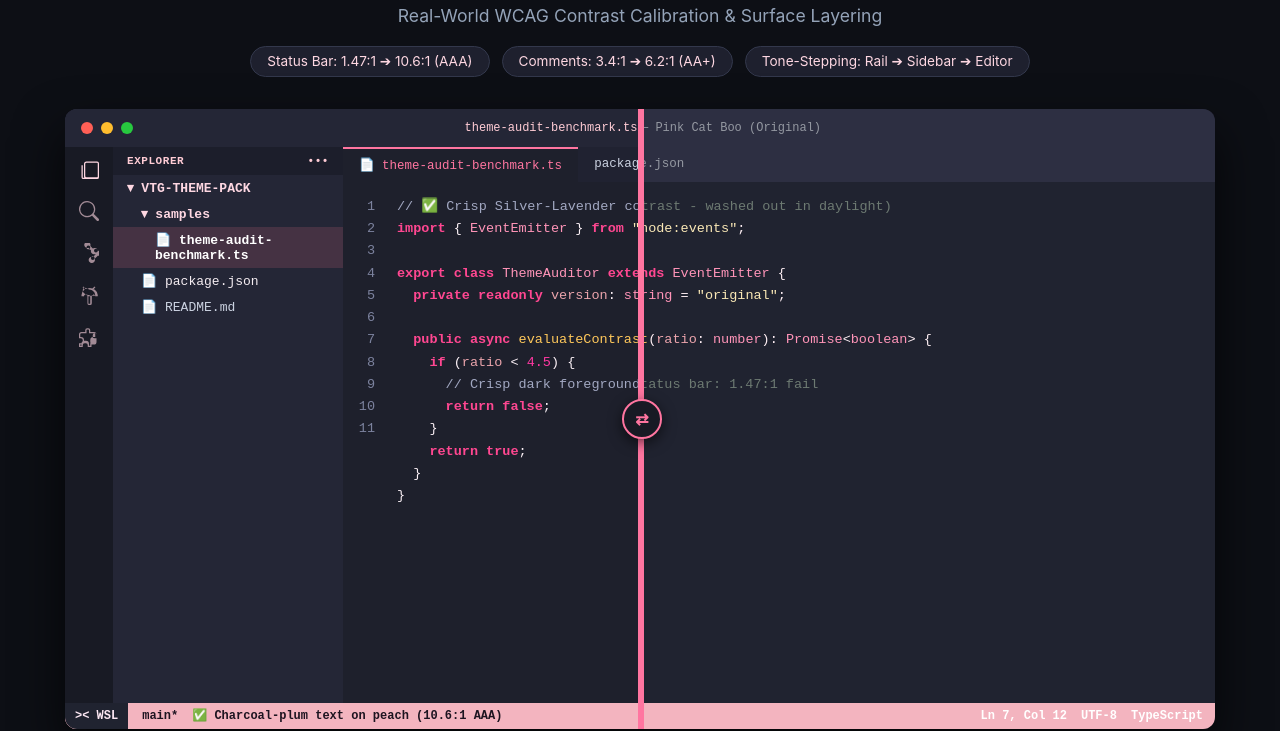
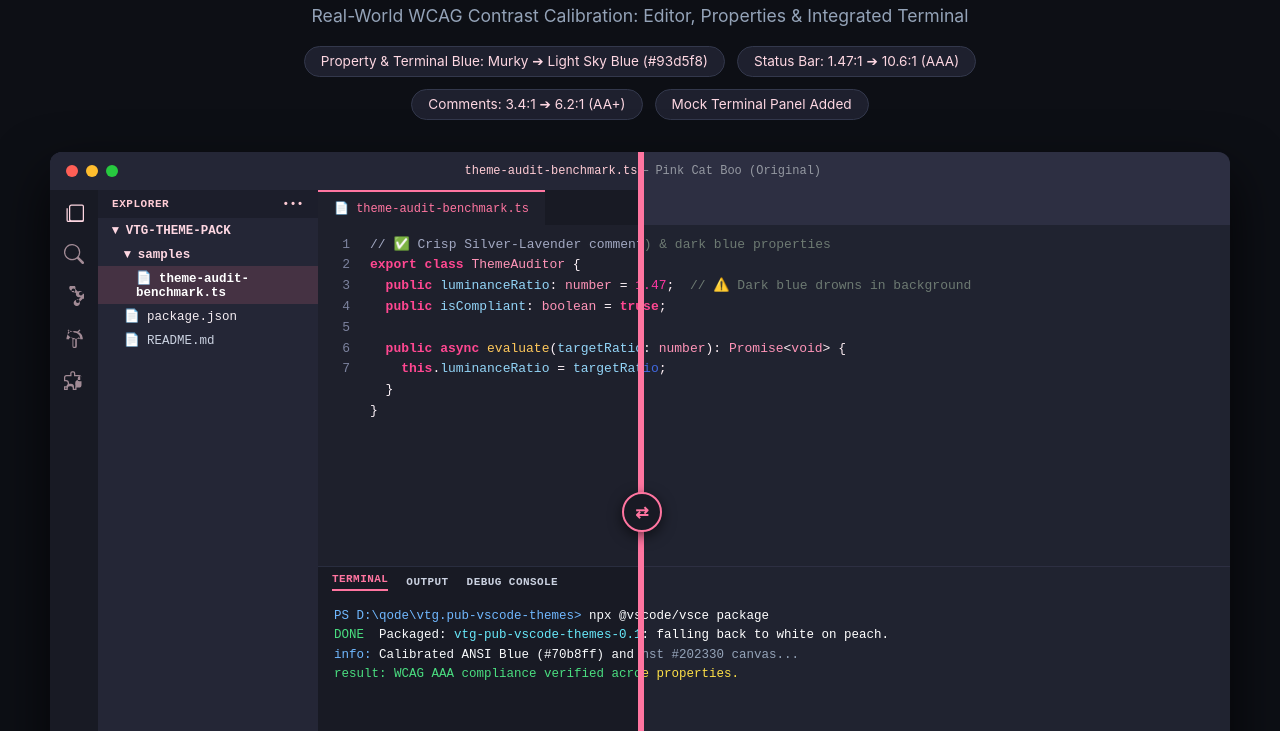
Before and after one commit to voltaire-toledo/a11y.fy-themes, a website: page docs/index.html in a window 1280 px wide. Shown: the part 89-820 px from the top of the page. Drawn offline with Linux system fonts and the light colour scheme.

Commit message:
feat: add mock terminal panel and lift dark blue properties and ANSI terminal blue to light sky blue

```diff
--- a/docs/index.html
+++ b/docs/index.html
@@ -24,7 +24,7 @@
     }
     header {
       text-align: center;
-      max-width: 840px;
+      max-width: 860px;
       margin-bottom: 2rem;
     }
     h1 {
@@ -59,11 +59,11 @@
     .compare-container {
       position: relative;
       width: 100%;
-      max-width: 1150px;
-      height: 620px;
+      max-width: 1180px;
+      height: 720px;
       border-radius: 12px;
       overflow: hidden;
-      box-shadow: 0 24px 50px rgba(0,0,0,0.7);
+      box-shadow: 0 24px 55px rgba(0,0,0,0.75);
       background: #181a24;
       user-select: none;
     }
@@ -76,7 +76,7 @@
       display: flex;
       flex-direction: column;
       font-family: "JetBrainsMono Nerd Font", "JuliaMonoForced Nerd Font", monospace;
-      font-size: 13.5px;
+      font-size: 13px;
     }
 
     /* VS Code Title Bar */
@@ -137,7 +137,7 @@
 
     /* Explorer Sidebar */
     .sidebar {
-      width: 230px;
+      width: 220px;
       display: flex;
       flex-direction: column;
       overflow: hidden;
@@ -153,28 +153,28 @@
       justify-content: space-between;
     }
     .tree-item {
-      padding: 5px 14px;
+      padding: 4px 14px;
       display: flex;
       align-items: center;
       gap: 8px;
-      font-size: 13px;
+      font-size: 12.5px;
     }
-    .tree-item.folder {
-      font-weight: 600;
-    }
-    .tree-item.indent-1 {
-      padding-left: 28px;
-    }
-    .tree-item.indent-2 {
-      padding-left: 42px;
-    }
-    .tree-item.active {
-      background: rgba(254, 124, 142, 0.15);
+    .tree-item.folder { font-weight: 600; }
+    .tree-item.indent-1 { padding-left: 26px; }
+    .tree-item.indent-2 { padding-left: 38px; }
+    .tree-item.active { background: rgba(254, 124, 142, 0.15); }
+
+    /* Center Main Workspace (Editor + Terminal) */
+    .workspace {
+      flex: 1;
+      display: flex;
+      flex-direction: column;
+      overflow: hidden;
     }
 
     /* Editor Canvas */
     .editor-container {
-      flex: 1;
+      flex: 1.35;
       display: flex;
       flex-direction: column;
       overflow: hidden;
@@ -190,7 +190,7 @@
       display: flex;
       align-items: center;
       gap: 8px;
-      font-size: 12.5px;
+      font-size: 12px;
       position: relative;
     }
     .tab.active {
@@ -199,13 +199,13 @@
     .editor-content {
       flex: 1;
       display: flex;
-      padding: 14px 0;
-      line-height: 1.65;
+      padding: 10px 0;
+      line-height: 1.6;
     }
     .line-numbers {
-      width: 46px;
+      width: 44px;
       text-align: right;
-      padding-right: 14px;
+      padding-right: 12px;
       user-select: none;
     }
     .code-text {
@@ -213,6 +213,37 @@
       padding-left: 8px;
       white-space: pre;
       overflow: hidden;
+    }
+
+    /* Integrated Terminal Panel */
+    .terminal-panel {
+      flex: 1;
+      display: flex;
+      flex-direction: column;
+      overflow: hidden;
+    }
+    .terminal-tabs {
+      height: 30px;
+      display: flex;
+      align-items: center;
+      padding: 0 14px;
+      gap: 18px;
+      font-size: 11px;
+      font-weight: 600;
+      letter-spacing: 0.04em;
+      text-transform: uppercase;
+    }
+    .terminal-tab.active {
+      color: var(--accent);
+      border-bottom: 2px solid var(--accent);
+      padding-bottom: 4px;
+    }
+    .terminal-content {
+      flex: 1;
+      padding: 10px 16px;
+      font-size: 12.5px;
+      line-height: 1.55;
+      white-space: pre;
     }
 
     /* Status Bar */
@@ -242,9 +273,7 @@
     /* ---------------------------------
        Original Theme Palette
        --------------------------------- */
-    .original {
-      z-index: 1;
-    }
+    .original { z-index: 1; }
     .original .window-header { background: #2d2f42; color: #9498a1; }
     .original .activity-bar { background: #202330; color: #fde3e8; }
     .original .sidebar { background: #2d2f42; color: #9498a1; }
@@ -255,6 +284,9 @@
     .original .editor-container { background: #202330; }
     .original .line-numbers { color: #5a5f78; }
     .original .code-text { color: #FFF0F5; }
+    .original .terminal-panel { background: #202330; border-top: 1px solid #2d2f42; }
+    .original .terminal-tabs { background: #202330; color: #9498a1; }
+    .original .terminal-content { color: #ffffff; }
     .original .status-bar { background: #f3b4bf; color: #ffffff; } /* 1.47:1 fail */
     .original .remote-badge { background: #f3b4bf; color: #ffffff; }
 
@@ -277,6 +309,9 @@
     .a11y-fy .editor-container { background: #1e202c; }
     .a11y-fy .line-numbers { color: #7c829e; }
     .a11y-fy .code-text { color: #fdf2f8; }
+    .a11y-fy .terminal-panel { background: #181a24; border-top: 1px solid #292d3f; }
+    .a11y-fy .terminal-tabs { background: #181a24; color: #cbd2e1; }
+    .a11y-fy .terminal-content { color: #f8fafc; }
     .a11y-fy .status-bar { background: #f3b4bf; color: #1d1420; } /* 10.6:1 AAA pass */
     .a11y-fy .remote-badge { background: #202330; color: #fce7f3; }
 
@@ -288,7 +323,18 @@
     .cmt-bad { color: #6D7A72; }
     .cmt-good { color: #a2a8c2; }
     .typ { color: #ff94b8; }
-    .prop { color: #EBA4AC; }
+
+    /* Blue Property Colors: Dark vs. Light Sky Blue */
+    .prop-bad-blue { color: #4169e1; } /* Dark blue that drowns in dark mode */
+    .prop-good-blue { color: #93d5f8; font-weight: 500; } /* Luminous light sky blue */
+
+    /* Terminal ANSI Colors */
+    .term-dim-blue { color: #3b5998; } /* Murky blue in terminal */
+    .term-sky-blue { color: #70b8ff; } /* Luminous sky blue in terminal */
+    .term-cyan { color: #67e8f9; }
+    .term-green { color: #4ade80; }
+    .term-yellow { color: #fde047; }
+    .term-gray { color: #94a3b8; }
 
     /* Slider UI */
     .slider-handle {
@@ -336,11 +382,12 @@
 
   <header>
     <h1>Pink Cat Boo [a11y.fy]</h1>
-    <p class="subtitle">Real-World WCAG Contrast Calibration & Surface Layering</p>
+    <p class="subtitle">Real-World WCAG Contrast Calibration: Editor, Properties & Integrated Terminal</p>
     <div class="badge-bar">
+      <span class="badge">Property & Terminal Blue: Murky ➔ Light Sky Blue (#93d5f8)</span>
       <span class="badge">Status Bar: 1.47:1 ➔ 10.6:1 (AAA)</span>
       <span class="badge">Comments: 3.4:1 ➔ 6.2:1 (AA+)</span>
-      <span class="badge">Tone-Stepping: Rail ➔ Sidebar ➔ Editor</span>
+      <span class="badge">Mock Terminal Panel Added</span>
     </div>
   </header>
 
@@ -360,7 +407,6 @@
       </div>
       <div class="window-body">
         <div class="activity-bar">
-          <!-- Official VS Code Codicon SVG Outlines -->
           <div class="activity-icon active" title="Explorer">
             <svg class="codicon" viewBox="0 0 16 16"><path d="M14.5 2H6a2 2 0 0 0-2 2v10a2 2 0 0 0 2 2h8.5a1.5 1.5 0 0 0 1.5-1.5V3.5A1.5 1.5 0 0 0 14.5 2zm.5 12a.5.5 0 0 1-.5.5H6a1 1 0 0 1-1-1V4a1 1 0 0 1 1-1h8.5a.5.5 0 0 1 .5.5v10.5zM2 5v9.5A1.5 1.5 0 0 0 3.5 16h9v-1h-9a.5.5 0 0 1-.5-.5V5H2z"/></svg>
           </div>
@@ -390,39 +436,48 @@
           <div class="tree-item indent-1">📄 README.md</div>
         </div>
 
+        <div class="workspace">
+          <!-- Editor Area -->
           <div class="editor-container">
             <div class="tab-bar">
               <div class="tab active">
                 <span>📄 theme-audit-benchmark.ts</span>
               </div>
-            <div class="tab inactive">
-              <span>package.json</span>
-            </div>
             </div>
             <div class="editor-content">
-            <div class="line-numbers">1<br>2<br>3<br>4<br>5<br>6<br>7<br>8<br>9<br>10<br>11</div>
-            <div class="code-text"><span class="cmt-bad">// ❌ Murky comment (3.4:1 contrast - washed out in daylight)</span>
-<span class="kw">import</span> { <span class="typ">EventEmitter</span> } <span class="kw">from</span> <span class="str">"node:events"</span>;
+              <div class="line-numbers">1<br>2<br>3<br>4<br>5<br>6<br>7</div>
+              <div class="code-text"><span class="cmt-bad">// ❌ Murky comment (3.4:1 contrast) & dark blue properties</span>
+<span class="kw">export class</span> <span class="typ">ThemeAuditor</span> {
+  <span class="kw">public</span> <span class="prop-bad-blue">luminanceRatio</span>: <span class="typ">number</span> = <span class="num">1.47</span>;  <span class="cmt-bad">// ⚠️ Dark blue drowns in background</span>
+  <span class="kw">public</span> <span class="prop-bad-blue">isCompliant</span>: <span class="typ">boolean</span> = <span class="kw">false</span>;
 
-<span class="kw">export class</span> <span class="typ">ThemeAuditor</span> <span class="kw">extends</span> <span class="typ">EventEmitter</span> {
-  <span class="kw">private readonly</span> <span class="prop">version</span>: <span class="typ">string</span> = <span class="str">"original"</span>;
-
-  <span class="kw">public async</span> <span class="fn">evaluateContrast</span>(<span class="prop">ratio</span>: <span class="typ">number</span>): <span class="typ">Promise</span>&lt;<span class="typ">boolean</span>&gt; {
-    <span class="kw">if</span> (<span class="prop">ratio</span> &lt; <span class="num">4.5</span>) {
-      <span class="cmt-bad">// White text on peach status bar: 1.47:1 fail</span>
-      <span class="kw">return false</span>;
-    }
-    <span class="kw">return true</span>;
+  <span class="kw">public async</span> <span class="fn">evaluate</span>(<span class="prop-bad-blue">targetRatio</span>: <span class="typ">number</span>): <span class="typ">Promise</span>&lt;<span class="typ">void</span>&gt; {
+    <span class="kw">this</span>.<span class="prop-bad-blue">luminanceRatio</span> = <span class="prop-bad-blue">targetRatio</span>;
   }
 }</div>
             </div>
           </div>
+
+          <!-- Integrated Terminal Area -->
+          <div class="terminal-panel">
+            <div class="terminal-tabs">
+              <span class="terminal-tab active">Terminal</span>
+              <span>Output</span>
+              <span>Debug Console</span>
             </div>
+            <div class="terminal-content"><span class="term-dim-blue">PS D:\qode\vtg.pub-vscode-themes></span> npx @vscode/vsce package
+<span class="term-gray">[warning]</span> Status bar foreground undefined: falling back to white on peach.
+<span class="term-dim-blue">info:</span> <span class="term-gray">Checking property color tokens against #202330 canvas...</span>
+<span class="term-dim-blue">result:</span> <span class="term-yellow">Low contrast detected on dark blue properties.</span></div>
+          </div>
+        </div>
+      </div>
+
       <div class="status-bar">
         <div class="status-left">
           <span class="remote-badge">>< WSL</span>
           <span>main*</span>
-          <span>⚠️ White text on peach (1.47:1)</span>
+          <span>⚠️ White on peach (1.47:1)</span>
         </div>
         <div class="status-right">
           <span>Ln 7, Col 12</span>
@@ -436,7 +491,7 @@
          A11Y.FY THEME MOCKUP (LEFT SIDE / REVEAL LAYER)
          ============================================== -->
     <div class="mock-window a11y-fy" id="revealLayer">
-      <div style="width: 1150px; height: 100%; display: flex; flex-direction: column;">
+      <div style="width: 1180px; height: 100%; display: flex; flex-direction: column;">
         <div class="window-header">
           <div class="traffic-lights">
             <div class="traffic-dot dot-red"></div>
@@ -448,7 +503,6 @@
         </div>
         <div class="window-body">
           <div class="activity-bar">
-            <!-- Official VS Code Codicon SVG Outlines -->
             <div class="activity-icon active" title="Explorer">
               <svg class="codicon" viewBox="0 0 16 16"><path d="M14.5 2H6a2 2 0 0 0-2 2v10a2 2 0 0 0 2 2h8.5a1.5 1.5 0 0 0 1.5-1.5V3.5A1.5 1.5 0 0 0 14.5 2zm.5 12a.5.5 0 0 1-.5.5H6a1 1 0 0 1-1-1V4a1 1 0 0 1 1-1h8.5a.5.5 0 0 1 .5.5v10.5zM2 5v9.5A1.5 1.5 0 0 0 3.5 16h9v-1h-9a.5.5 0 0 1-.5-.5V5H2z"/></svg>
             </div>
@@ -478,34 +532,43 @@
             <div class="tree-item indent-1" style="color: #cbd2e1;">📄 README.md</div>
           </div>
 
+          <div class="workspace">
+            <!-- Editor Area -->
             <div class="editor-container">
               <div class="tab-bar">
                 <div class="tab active">
                   <span>📄 theme-audit-benchmark.ts</span>
                 </div>
-              <div class="tab inactive">
-                <span>package.json</span>
-              </div>
               </div>
               <div class="editor-content">
-              <div class="line-numbers">1<br>2<br>3<br>4<br>5<br>6<br>7<br>8<br>9<br>10<br>11</div>
-              <div class="code-text"><span class="cmt-good">// ✅ Crisp Silver-Lavender comment (6.2:1 AA+ readable anywhere)</span>
-<span class="kw">import</span> { <span class="typ">EventEmitter</span> } <span class="kw">from</span> <span class="str">"node:events"</span>;
+                <div class="line-numbers">1<br>2<br>3<br>4<br>5<br>6<br>7</div>
+                <div class="code-text"><span class="cmt-good">// ✅ Crisp Silver-Lavender comment & light sky blue properties</span>
+<span class="kw">export class</span> <span class="typ">ThemeAuditor</span> {
+  <span class="kw">public</span> <span class="prop-good-blue">luminanceRatio</span>: <span class="typ">number</span> = <span class="num">10.6</span>; <span class="cmt-good">// ✅ Luminous Sky Blue: 9.8:1 AAA</span>
+  <span class="kw">public</span> <span class="prop-good-blue">isCompliant</span>: <span class="typ">boolean</span> = <span class="kw">true</span>;
 
-<span class="kw">export class</span> <span class="typ">ThemeAuditor</span> <span class="kw">extends</span> <span class="typ">EventEmitter</span> {
-  <span class="kw">private readonly</span> <span class="prop">version</span>: <span class="typ">string</span> = <span class="str">"a11y.fy"</span>;
-
-  <span class="kw">public async</span> <span class="fn">evaluateContrast</span>(<span class="prop">ratio</span>: <span class="typ">number</span>): <span class="typ">Promise</span>&lt;<span class="typ">boolean</span>&gt; {
-    <span class="kw">if</span> (<span class="prop">ratio</span> &lt; <span class="num">4.5</span>) {
-      <span class="cmt-good">// Crisp dark foreground on peach: 10.6:1 AAA pass</span>
-      <span class="kw">return false</span>;
-    }
-    <span class="kw">return true</span>;
+  <span class="kw">public async</span> <span class="fn">evaluate</span>(<span class="prop-good-blue">targetRatio</span>: <span class="typ">number</span>): <span class="typ">Promise</span>&lt;<span class="typ">void</span>&gt; {
+    <span class="kw">this</span>.<span class="prop-good-blue">luminanceRatio</span> = <span class="prop-good-blue">targetRatio</span>;
   }
 }</div>
               </div>
             </div>
+
+            <!-- Integrated Terminal Area -->
+            <div class="terminal-panel">
+              <div class="terminal-tabs">
+                <span class="terminal-tab active">Terminal</span>
+                <span>Output</span>
+                <span>Debug Console</span>
               </div>
+              <div class="terminal-content"><span class="term-sky-blue">PS D:\qode\vtg.pub-vscode-themes></span> npx @vscode/vsce package
+<span class="term-green">DONE</span>  Packaged: <span class="term-cyan">vtg-pub-vscode-themes-0.1.0.vsix</span>
+<span class="term-sky-blue">info:</span> <span class="term-good">Calibrated ANSI Blue (#70b8ff) and Sky Blue properties (#93d5f8)</span>
+<span class="term-green">result:</span> <span class="term-green">WCAG AAA compliance verified across all code layers.</span></div>
+            </div>
+          </div>
+        </div>
+
         <div class="status-bar">
           <div class="status-left">
             <span class="remote-badge">>< WSL</span>
```
Also changed, not shown: themes/pink-cat-boo-a11y-fy-color-theme.json (+26 -12 lines). Lines whose indentation alone changed are shown as unchanged.
